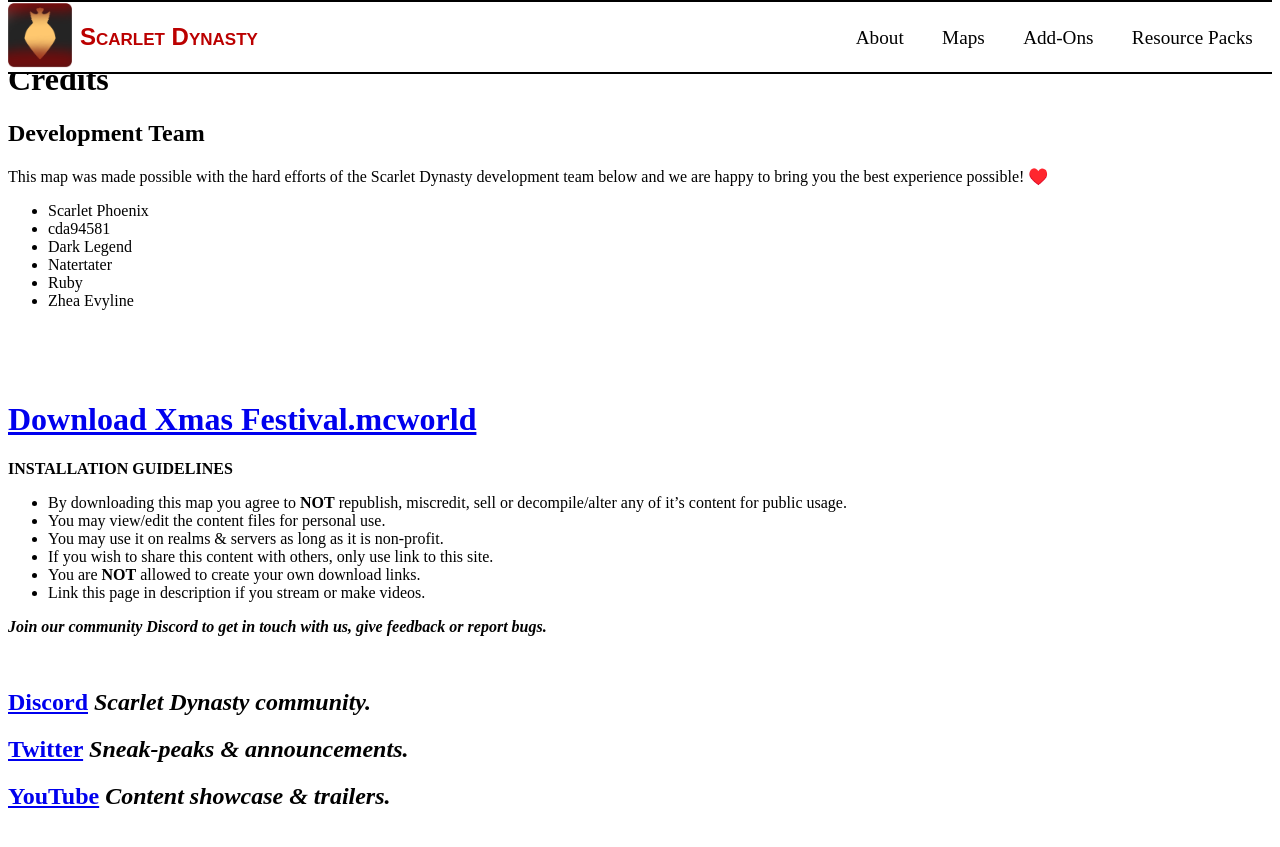
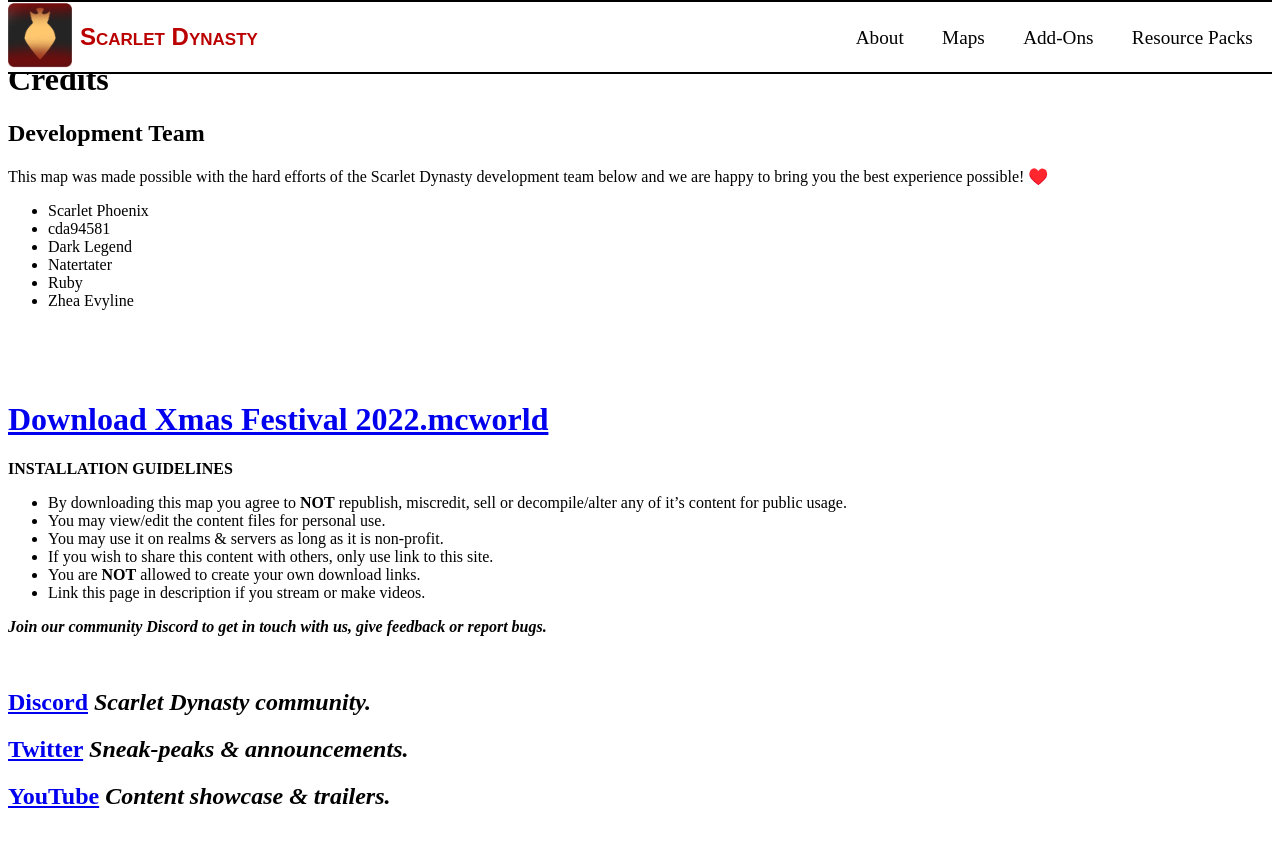
Before and after one commit to Scarlet-Dynasty/scarlet-dynasty.github.io, a Jekyll site: the page built from maps/xmas-festival.md, in a window 1280 px wide and 900 px high, scrolled down 3132 px. Shown: the top 847 px of the window. Built offline with Jekyll 4.4.1, drawn with Linux system fonts in a browser that asks for light colours.

Commit message:
Update xmas-festival.md

```diff
--- a/maps/xmas-festival.md
+++ b/maps/xmas-festival.md
@@ -105,7 +105,7 @@ This map was made possible with the hard efforts of the Scarlet Dynasty developm
 <br>
 <br>
 
-# [Download Xmas Festival.mcworld](https://github.com/Scarlet-Dynasty/downloads/releases/download/xmas-festival/Xmas_Festival_2022.mcworld)
+# [Download Xmas Festival 2022.mcworld](https://github.com/Scarlet-Dynasty/downloads/releases/download/xmas-festival/Xmas_Festival_2022.mcworld)
 
 **INSTALLATION GUIDELINES**
 - By downloading this map you agree to **NOT** republish, miscredit, sell or decompile/alter any of it's content for public usage.
```
